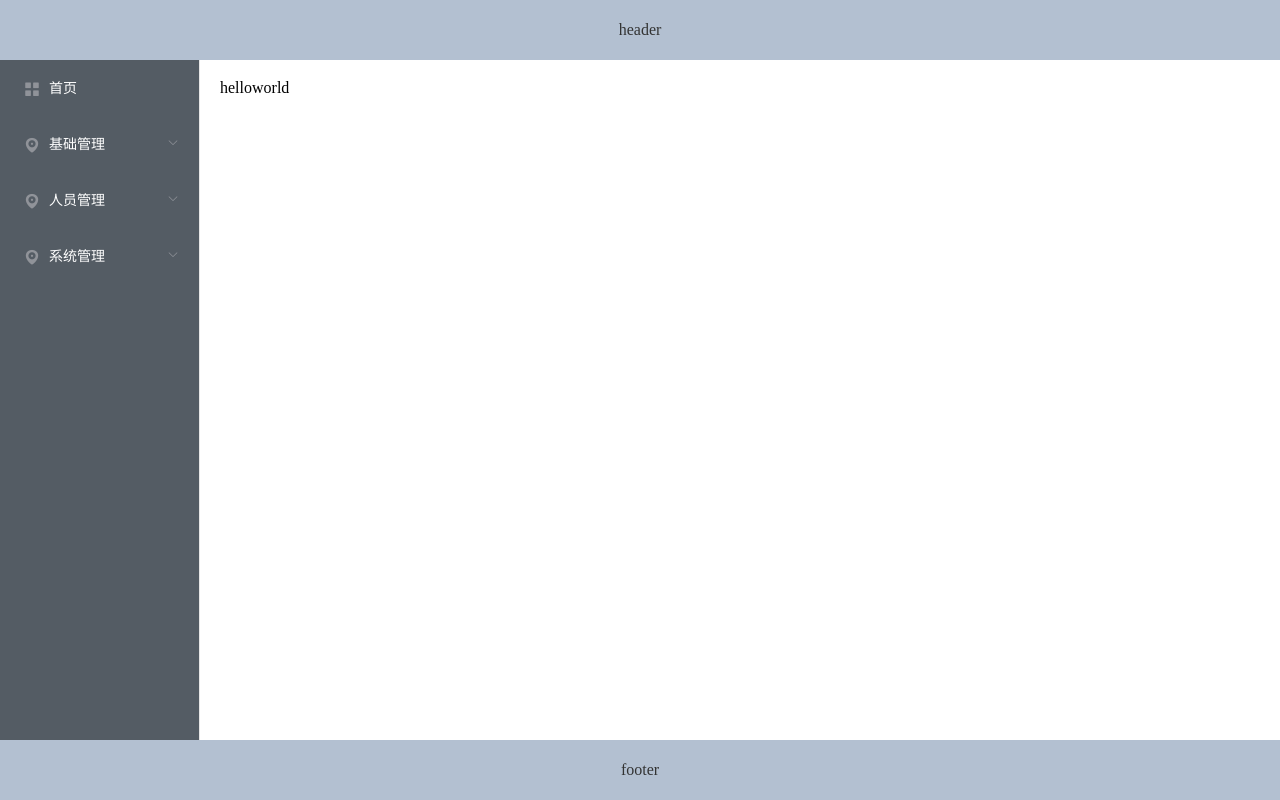
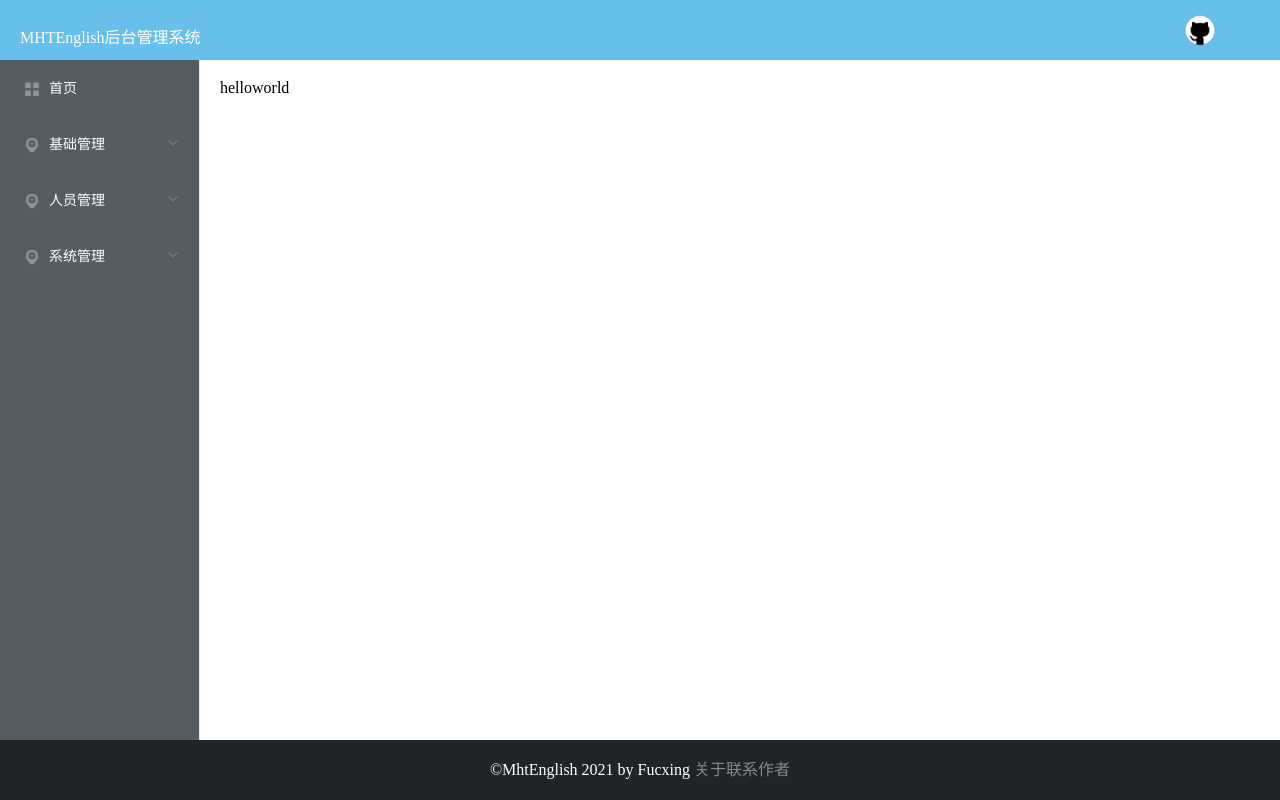
Before and after one commit to Leezed525/Vue-MhtEnglish-Backstage, a Vue app in the folder vue-mht/: page /#/Main in a window 1280 px wide. Built offline with nearby package versions, Linux system fonts and the light colour scheme; sample sign-in values are in the browser's storage; what vue-json-viewer would draw is missing.

Commit message:
完成了页面header，footer，实现了修改密码和登出功能

```diff
--- /dev/null
+++ b/vue-mht/src/components/LeeFooter.vue
@@ -0,0 +1,20 @@
+<template>
+    <div>
+        <h2>
+            &copy;MhtEnglish 2021 by Fucxing
+            <a href="https://github.com/Leezed525">关于</a>
+            <a href="mailto:leezed525@qq.com">联系作者</a>
+        </h2>
+
+    </div>
+</template>
+
+<script>
+export default {};
+</script>
+
+<style scope>
+    h2 {
+        color: #fff;
+    }
+</style>
--- /dev/null
+++ b/vue-mht/src/components/LeeHeader.vue
@@ -0,0 +1,155 @@
+<template>
+    <header>
+        <div>
+            MHTEnglish后台管理系统
+        </div>
+        <div class="opt-wrapper">
+            <el-dropdown :hide-on-click="false">
+                <span class="el-dropdown-link"><img :src="avatar" alt="" class="avatar" /></span>
+                <el-dropdown-menu slot="dropdown">
+                    <el-dropdown-item divided @click.native="changePassword()"> <i class="el-icon-info"></i>修改密码 </el-dropdown-item>
+                    <el-dropdown-item divided @click.native="logOut()"><i class="el-icon-switch-button"></i>退出登录</el-dropdown-item>
+                </el-dropdown-menu>
+            </el-dropdown>
+        </div>
+        <!-- 修改密码 -->
+        <el-dialog title="修改密码" :visible.sync="confirmPasswordFormVisable" width="30%" :close-on-click-modal="false">
+            <el-form :model="changePasswordForm" label-position="left" :rules="changePasswordFormRules" ref="changePasswordForm">
+                <el-form-item label="原密码" prop="oldPassword">
+                    <el-input v-model="changePasswordForm.oldPassword"></el-input>
+                </el-form-item>
+                <el-form-item label="新密码" prop="newPassword">
+                    <el-input v-model="changePasswordForm.newPassword"></el-input>
+                </el-form-item>
+                <el-form-item label="确认密码" prop="rePassword">
+                    <el-input v-model="changePasswordForm.rePassword"></el-input>
+                </el-form-item>
+            </el-form>
+            <div slot="footer" class="dialog-footer">
+                <el-button @click="confirmPasswordFormVisable = false">取 消</el-button>
+                <el-button type="primary" @click="toChangePassword()">确 定</el-button>
+            </div>
+        </el-dialog>
+    </header>
+
+</template>
+
+<script>
+import adminUserApi from "../request/adminUserApi";
+
+export default {
+    data() {
+        var checkRePassword = (rule, value, callback) => {
+            if (value === "") {
+                callback(new Error("请再次输入密码"));
+            } else if (value !== this.changePasswordForm.newPassword) {
+                callback(new Error("两次输入密码不一致!"));
+            } else {
+                callback();
+            }
+        };
+
+        return {
+            avatar: require("@/assets/img/icon/icon6.png"),
+            //展示表单
+            confirmPasswordFormVisable: false,
+            changePasswordForm: {
+                oldPassword: "",
+                newPassword: "",
+                rePassword: "",
+            },
+            changePasswordFormRules: {
+                oldPassword: [
+                    {
+                        required: true,
+                        message: "请输入原密码",
+                        trigger: "blur",
+                    },
+                    {
+                        min: 6,
+                        max: 16,
+                        message: "长度在 6 到 16 个字符",
+                        trigger: "blur",
+                    },
+                ],
+                newPassword: [
+                    {
+                        required: true,
+                        message: "请输入新密码",
+                        trigger: "blur",
+                    },
+                    {
+                        min: 6,
+                        max: 16,
+                        message: "长度在 6 到 16 个字符",
+                        trigger: "blur",
+                    },
+                ],
+                rePassword: [{ validator: checkRePassword, trigger: "blur" }],
+            },
+        };
+    },
+    methods: {
+        changePassword() {
+            console.log("changePassword");
+            let _this = this;
+            _this.confirmPasswordFormVisable = true;
+        },
+        toChangePassword() {
+            let _this = this;
+            console.log(_this);
+            this.$refs["changePasswordForm"].validate((valid) => {
+                if (valid) {
+                    let data = {
+                        oldPassword: _this.changePasswordForm.oldPassword,
+                        newPassword: _this.changePasswordForm.newPassword,
+                        userId: _this.$store.state.userInfo.id,
+                    };
+                    adminUserApi.changePassword(data).then((res) => {
+                        let result = res.data;
+                        if (result.code == 200) {
+
+                            _this.$message({
+                                message: "修改成功,请重新登录",
+                                type: "success",
+                            });
+                            _this.logOut();
+                        } else {
+                            _this.$refs["changePasswordForm"].resetFields();
+                            _this.$message({
+                                message: result.msg,
+                                type: "error",
+                            });
+                        }
+                    });
+                } else {
+                    return false;
+                }
+            });
+        },
+        logOut() {
+            let _this = this;
+            _this.$store.dispatch("logout");
+            _this.$router.replace({ path:'/login'})
+        },
+    },
+};
+</script>
+
+<style scoped>
+header {
+    display: flex;
+    align-items: center;
+    justify-content: space-between;
+    color: #fff;
+}
+.avatar {
+    margin-top: 10px;
+    display: block;
+    margin-right: 40px;
+    height: 40px;
+    width: 40px;
+    border-radius: 50%;
+    cursor: pointer;
+}
+</style>
--- a/vue-mht/src/request/adminUserApi.js
+++ b/vue-mht/src/request/adminUserApi.js
@@ -120,6 +120,18 @@ const addAdminUser = data => {
   });
 };
 
+
+const changePassword = data => {
+  return request({
+    headers: {
+      "Content-Type": "application/x-www-form-urlencoded"
+    },
+    url: "admin/user/changePassWord",
+    method: "post",
+    data: qs.stringify(data)
+  });
+}
+
 var userApi = {
   login,
   toUser,
@@ -130,6 +142,7 @@ var userApi = {
   restPassword,
   reassignRoles,
   checkUsernameUnique,
-  addAdminUser
+  addAdminUser,
+  changePassword
 };
 export default userApi;
--- a/vue-mht/src/store/main.js
+++ b/vue-mht/src/store/main.js
@@ -11,8 +11,8 @@ const state = {
     ? localStorage.getItem("mhtToken")
     : "",
   userInfo: localStorage.getItem("mhtUserInfo")
-    ? localStorage.getItem("mhtUserInfo")
-    : "",
+    ? JSON.parse(localStorage.getItem("mhtUserInfo"))
+    : null,
   openTab: [], //所有打开的路由
   activeIndex: "/main" //激活状态
 };
@@ -33,10 +33,14 @@ const actions = {
         //获取用户信息
         userInfo = res.data;
         context.commit("SETUSERINFO", userInfo);
+        window.localStorage.setItem("mhtUserInfo",JSON.stringify(userInfo));
       })
       .catch(error => {
-        alert("服务器错误");
       });
+  },
+  logout(context){
+    window.localStorage.clear();
+    context.commit("LOGOUT");
   }
 };
 
--- a/vue-mht/src/views/Index.vue
+++ b/vue-mht/src/views/Index.vue
@@ -1,7 +1,9 @@
 <template>
     <div class="home">
         <el-container style="height: 100%;width: 100%;">
-            <el-header class=""> header</el-header>
+            <el-header>
+                <LeeHeader></LeeHeader>
+            </el-header>
             <el-container>
                 <el-aside width="200px">
                     <slider></slider>
@@ -14,8 +16,8 @@
                     </div>
                 </el-main>
             </el-container>
-            <el-footer>
-                footer
+            <el-footer >
+                <LeeFooter></LeeFooter>
             </el-footer>
         </el-container>
     </div>
@@ -24,10 +26,14 @@
 <script>
 // @ is an alias to /src
 import Slider from "@/components/Slider.vue";
+import LeeFooter from "@/components/LeeFooter.vue";
+import LeeHeader from "@/components/LeeHeader.vue";
 export default {
     name: "Home",
     components: {
         Slider,
+        LeeFooter,
+        LeeHeader
     },
     data() {
         return {};
@@ -65,10 +71,13 @@ export default {
 .el-tabs.el-tabs--border-card {
     box-shadow: none;
 }
-.el-header,
+.el-header{
+    background-color:#67bfeb;
+    text-align: center;
+    line-height: 60px;
+}
 .el-footer {
-    background-color: #b3c0d1;
-    color: #333;
+    background-color: #212427;
     text-align: center;
     line-height: 60px;
 }
--- a/vue-mht/src/views/Login.vue
+++ b/vue-mht/src/views/Login.vue
@@ -73,7 +73,7 @@ export default {
             _this.loading = true
             let autoLogin = _this.loginForm.autoLogin
             let data = {
-                username:_this.loginForm.username,
+                username:_this.loginForm.username.trim(),
                 password:_this.loginForm.password.trim(),
             }
             adminUserApi.login(data).then(res => {
```
